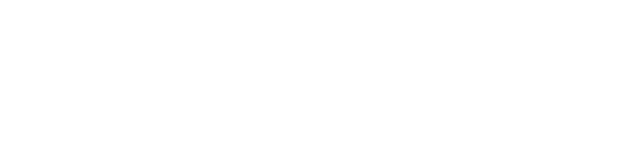
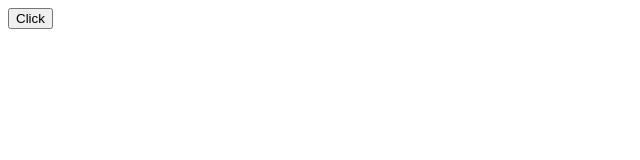
Before and after one commit to Arczius/cookieclickerclone, a plain HTML site: page index.html in a window 1280 px wide. Shown: the whole page, without its empty margins (0-640 px from the left). Drawn offline with Linux system fonts and the light colour scheme.

Commit message:
made a button and added the class button from css, and function moneyAdd

```diff
--- a/index.html
+++ b/index.html
@@ -6,6 +6,6 @@
 	<script src="js/main.js"></script>
 </head>
 <body>
-
+<button class="button" onclick="moneyAdd();">Click</button>
 </body>
 </html>
```
